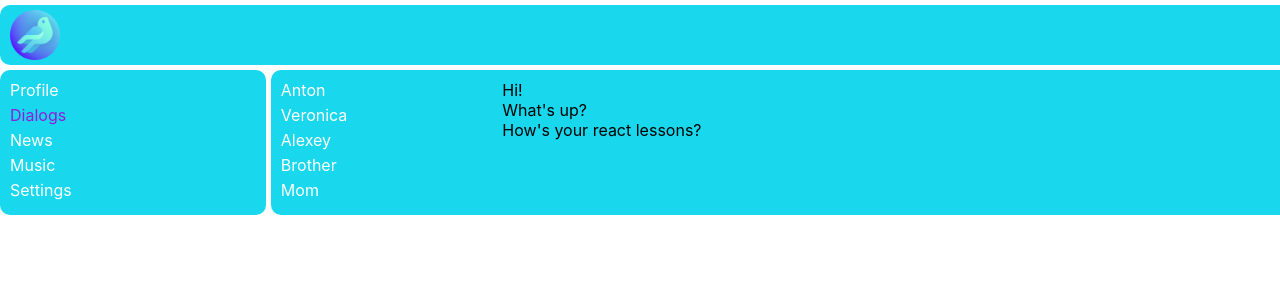
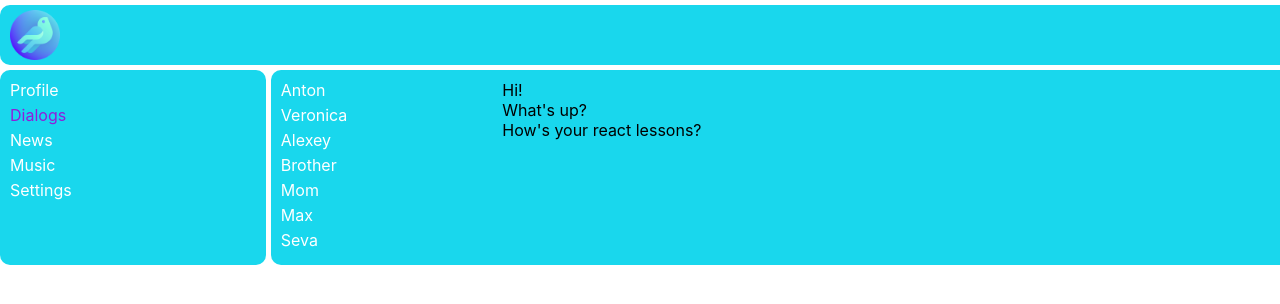
Before and after one commit to TonyKvint/learningreact, a React (Create React App) app: page /Dialogs in a window 1280 px wide. Shown: the top 304 px of the page. Built offline with nearby package versions, Linux system fonts and the light colour scheme.

Commit message:
Overwright some changes, nothing special

```diff
--- a/src/components/Dialogs/Dialogs.jsx
+++ b/src/components/Dialogs/Dialogs.jsx
@@ -18,40 +18,40 @@ const Message = (props) => {
   return <div className={classes.message}>{props.message}</div>;
 };
 
-/* Массивы данных, позже они будут вынесены отдельно, не пугайся */
+/* -------------------------------------------------------------- */
 
 let dialogsData = [
-  {id: 1, name: 'Anton'},
-  {id: 2, name: 'Veronica'},
-  {id: 3, name: 'Alexey'},
-  {id: 4, name: 'Brother'},
-  {id: 5, name: 'Mom'}
+  { id: 1, name: "Anton" },
+  { id: 2, name: "Veronica" },
+  { id: 3, name: "Alexey" },
+  { id: 4, name: "Brother" },
+  { id: 5, name: "Mom" },
+  { id: 6, name: "Max" },
+  { id: 7, name: "Seva" },
 ];
 
 let messagesData = [
-  {id: 1, message: "Hi!"},
-  {id: 2, message: "What's up?"},
-  {id: 3, message: "How's your react lessons?"}
+  { id: 1, message: "Hi!" },
+  { id: 2, message: "What's up?" },
+  { id: 3, message: "How's your react lessons?" },
 ];
+
+let dialogsElements = dialogsData.map((d) => (
+  <DialogsItem name={d.name} id={d.id} />
+));
+
+let messagesElements = messagesData.map((m) => (
+  <Message message={m.message} id={m.id} />
+));
 
 /* -------------------------------------------------------------- */
 
 const Dialogs = (props) => {
   return (
     <div className={classes.dialogs}>
-      <div className={classes.dialogsItems}>
-        <DialogsItem name={dialogsData[0].name} id={dialogsData[0].id} />
-        <DialogsItem name={dialogsData[1].name} id={dialogsData[1].id} />
-        <DialogsItem name={dialogsData[2].name} id={dialogsData[2].id} />
-        <DialogsItem name={dialogsData[3].name} id={dialogsData[3].id} />
-        <DialogsItem name={dialogsData[4].name} id={dialogsData[4].id} />
-      </div>
+      <div className={classes.dialogsItems}>{dialogsElements}</div>
 
-      <div className={classes.messages}>
-        <Message message={messagesData[0].message} id={messagesData[0].id} />
-        <Message message={messagesData[1].message} id={messagesData[1].id} />
-        <Message message={messagesData[2].message} id={messagesData[2].id} />
-      </div>
+      <div className={classes.messages}>{messagesElements}</div>
     </div>
   );
 };
```
